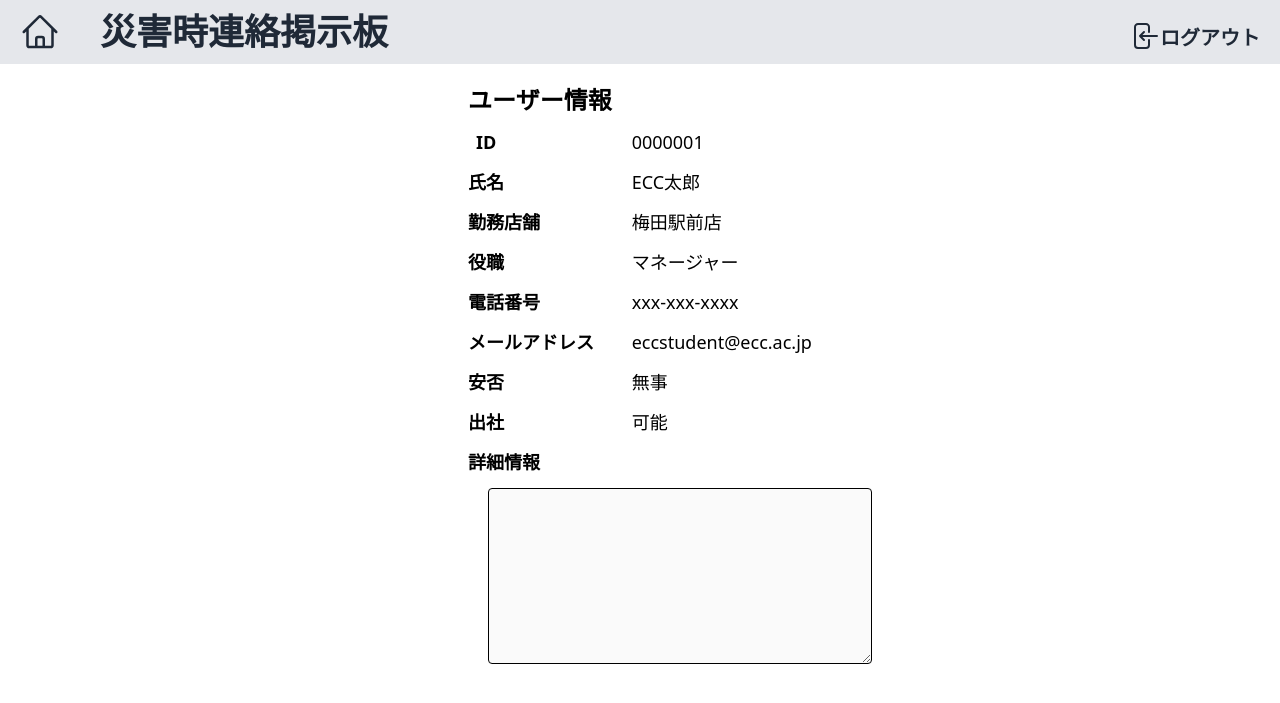
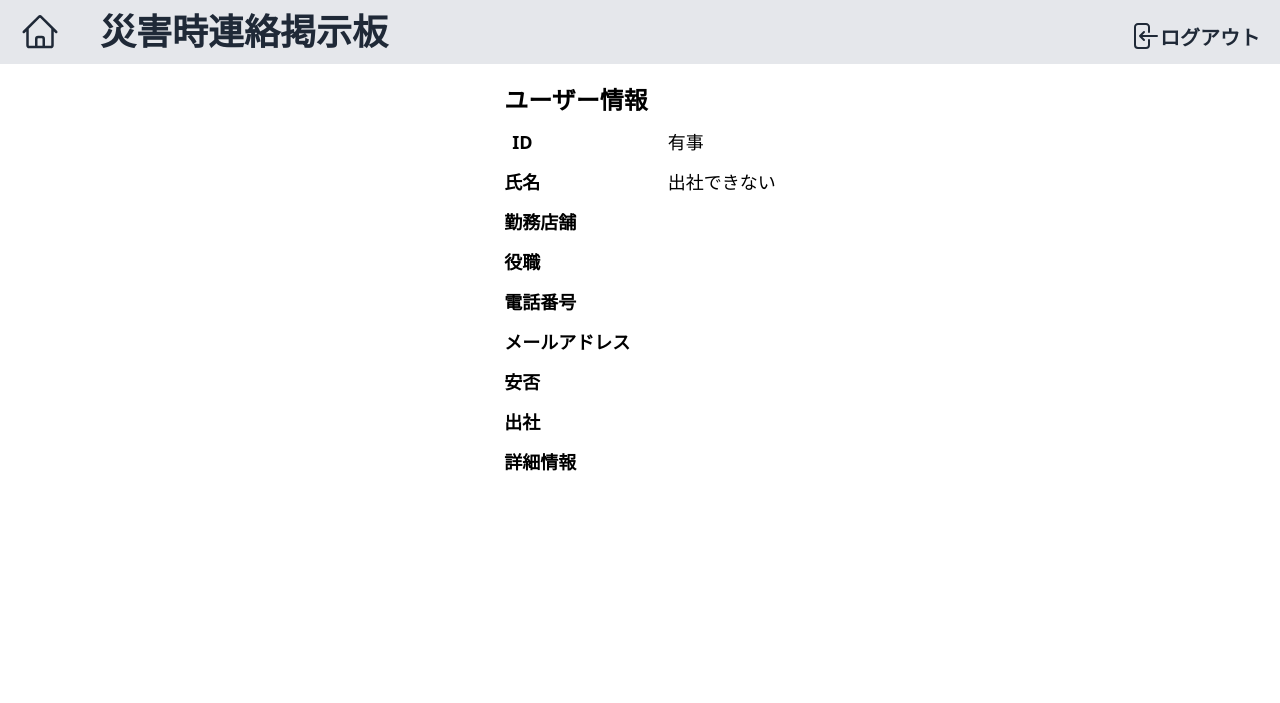
Before and after one commit to Disaster-Comms-Board/DisasterCommsBoard, a PHP site: page /DisasterCommsBoard/PersonalDetailScreenPage.php?user_id=1 in a window 1280 px wide. Shown: the top 703 px of the page. Run offline with PHP 8.4, Linux system fonts and the light colour scheme; data that the repository does not hold is empty; some libraries are stand-ins or nearby versions.

Commit message:
[add] 個人の詳細表示 追加

```diff
--- a/functions/getInfo.php
+++ b/functions/getInfo.php
@@ -1,5 +1,11 @@
 <?php
 require_once "def.php";
+
+$all_role = [
+  'Admin' => '管理者',
+  'Employee' => '社員',
+  'Part' => 'アルバイト'
+];
 
 /**
  * 部署の表示
--- a/functions/users.php
+++ b/functions/users.php
@@ -133,7 +133,13 @@ function getUser($user_id){
       $db -> setAttribute(PDO::ATTR_EMULATE_PREPARES, false);
       $db -> setAttribute(PDO::ATTR_ERRMODE,PDO::ERRMODE_EXCEPTION);
 
-      $sql = "SELECT * FROM user WHERE user_id = :user_id";
+      $sql = "SELECT u.user_id, u.first_name, u.last_name, u.role, u.phone_number,u.e_mail, u.section_id, se.section_name
+      , s.store_id, s.store_name, c.condition, c.isAttend, c.detail
+      FROM user AS u
+      LEFT JOIN contact AS c ON u.user_id = c.user_id
+      JOIN store AS s ON u.store_id = s.store_id
+      JOIN section AS se ON u.section_id = se.section_id
+      WHERE u.user_id = :user_id";
       $stmt = $db -> prepare($sql);
 
       $stmt -> bindParam(':user_id', $user_id, PDO::PARAM_STR);
--- a/view/PersonalDetailScreenPage.php
+++ b/view/PersonalDetailScreenPage.php
@@ -1,3 +1,10 @@
+<?php
+require_once '../functions/users.php';
+
+session_start();
+$user = getUser($_GET['user_id'])[0];
+?>
+
 <!DOCTYPE html>
 <html lang="ja">
 <head>
@@ -44,20 +51,21 @@
         <li class="md:text-lg mt-3">詳細情報</li>
       </ul>
       <ul class="ml-5">
-        <li class="md:text-lg mt-11">0000001</li>
-        <li class="md:text-lg mt-3">ECC太郎</li>
-        <li class="md:text-lg mt-3">梅田駅前店</li>
-        <li class="md:text-lg mt-3">マネージャー</li>
-        <li class="md:text-lg mt-3">xxx-xxx-xxxx</li>
-        <li class="md:text-lg mt-3">eccstudent@ecc.ac.jp</li>
-        <li class="md:text-lg mt-3">無事</li>
-        <li class="md:text-lg mt-3">可能</li>
+        <li class="md:text-lg mt-11"><?=$user['user_id'] ?></li>
+        <li class="md:text-lg mt-3"><?=$user['last_name'] . $user['first_name'] ?></li>
+        <li class="md:text-lg mt-3"><?=$user['store_name'] ?></li>
+        <li class="md:text-lg mt-3"><?=$user['role'] ?></li>
+        <li class="md:text-lg mt-3"><?=$user['phone_number'] ?></li>
+        <li class="md:text-lg mt-3"><?=$user['e_mail'] ?></li>
+        <li class="md:text-lg mt-3"><?=($user['condition'] == 0) ? '有事' : '無事' ?></li>
+        <li class="md:text-lg mt-3"><?=(($user['isAttend']) == 0) ? '出社できない' : '出社できる' ?></li>
+        <li class="md:text-lg mt-3"><?=$user['detail'] ?></li>
       </ul>
     </div>
-    <div class="flex justify-center md:ml-20">
+    <!-- <div class="flex justify-center md:ml-20">
       <textarea name="message" class="w-64 md:w-96 h-32 md:h-44 my-3 border border-black rounded focus:outline-none" disabled>
       </textarea>
-    </div>
+    </div>   -->
   </main>
 </body>
 </html>
```
Also changed, not shown: view/FullDetailScreenPage.php (+3 -10 lines).
